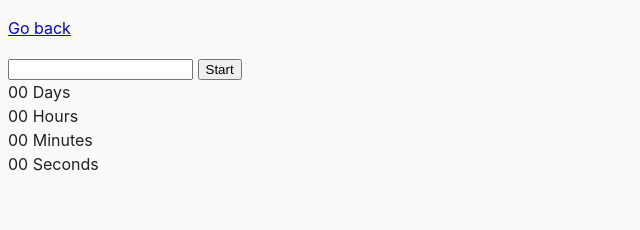
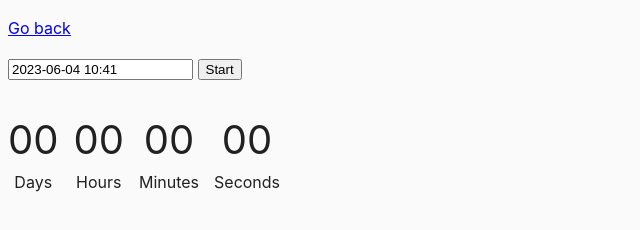
Before and after one commit to vdbeast/goit-js-hw-09, a website built with Parcel: page src/02-timer.html in a window 1280 px wide. Both pictures are taken after a click on the button "Start". Shown: the whole page, without its empty margins (0-640 px from the left). Built offline with nearby package versions, Linux system fonts and the light colour scheme.

Commit message:
completed task-02

```diff
--- a/package.json
+++ b/package.json
@@ -18,6 +18,7 @@
     "url": "https://github.com/goitacademy/parcel-project-template/issues"
   },
   "dependencies": {
+    "flatpickr": "^4.6.13",
     "modern-normalize": "^1.1.0"
   },
   "devDependencies": {
--- a/src/css/common.css
+++ b/src/css/common.css
@@ -16,3 +16,20 @@ img {
   display: block;
   max-width: 100%;
 }
+
+.timer {
+  margin-top: 30px;
+  display: flex;
+  gap: 15px;
+}
+
+
+.field {
+  display: flex;
+  flex-direction: column;
+  align-items: center;
+}
+
+.value {
+  font-size: 40px;
+}
--- a/src/js/02-timer.js
+++ b/src/js/02-timer.js
@@ -0,0 +1,72 @@
+import flatpickr from "flatpickr";
+import "flatpickr/dist/flatpickr.min.css"
+
+const inputEl = document.getElementById('datetime-picker');
+const startButton = document.querySelector('[data-start]');
+const daysElement = document.querySelector('[data-days]');
+const hoursElement = document.querySelector('[data-hours]');
+const minutesElement = document.querySelector('[data-minutes]');
+const secondsElement = document.querySelector('[data-seconds]');
+
+const options = {
+  enableTime: true,
+  time_24hr: true,
+  defaultDate: new Date(),
+  minuteIncrement: 1,
+  onClose(selectedDates) {
+    const selectedDate = selectedDates[0];
+    if (selectedDate < new Date()) {
+      window.alert('Please choose a date in the future');
+      startButton.disabled = true;
+    } else {
+      startButton.disabled = false;
+    }
+  },
+};
+
+flatpickr(inputEl, options);
+
+startButton.addEventListener('click', startCountdown);
+
+function startCountdown() {
+  const selectedDate = new Date(inputEl.value).getTime();
+  const intervalId = setInterval(updateCountdown, 1000);
+
+  function updateCountdown() {
+    const now = new Date().getTime();
+    const distance = selectedDate - now;
+
+    if (distance <= 0) {
+      clearInterval(intervalId);
+      setCountdownValue(0, 0, 0, 0);
+    } else {
+      const { days, hours, minutes, seconds } = convertMs(distance);
+      setCountdownValue(days, hours, minutes, seconds);
+    }
+  }
+}
+
+function convertMs(ms) {
+    const second = 1000;
+    const minute = second * 60;
+    const hour = minute * 60;
+    const day = hour * 24;
+
+    const days = Math.floor(ms / day);
+    const hours = Math.floor((ms % day) / hour);
+    const minutes = Math.floor(((ms % day) % hour) / minute);
+    const seconds = Math.floor((((ms % day) % hour) % minute) / second);
+
+    return { days, hours, minutes, seconds };
+}
+
+function addLeadingZero(value) {
+  return value.toString().padStart(2, '0');
+}
+
+function setCountdownValue(days, hours, minutes, seconds) {
+  daysElement.textContent = addLeadingZero(days);
+  hoursElement.textContent = addLeadingZero(hours);
+  minutesElement.textContent = addLeadingZero(minutes);
+  secondsElement.textContent = addLeadingZero(seconds);
+}
```
Also changed, not shown: 1 other file.
